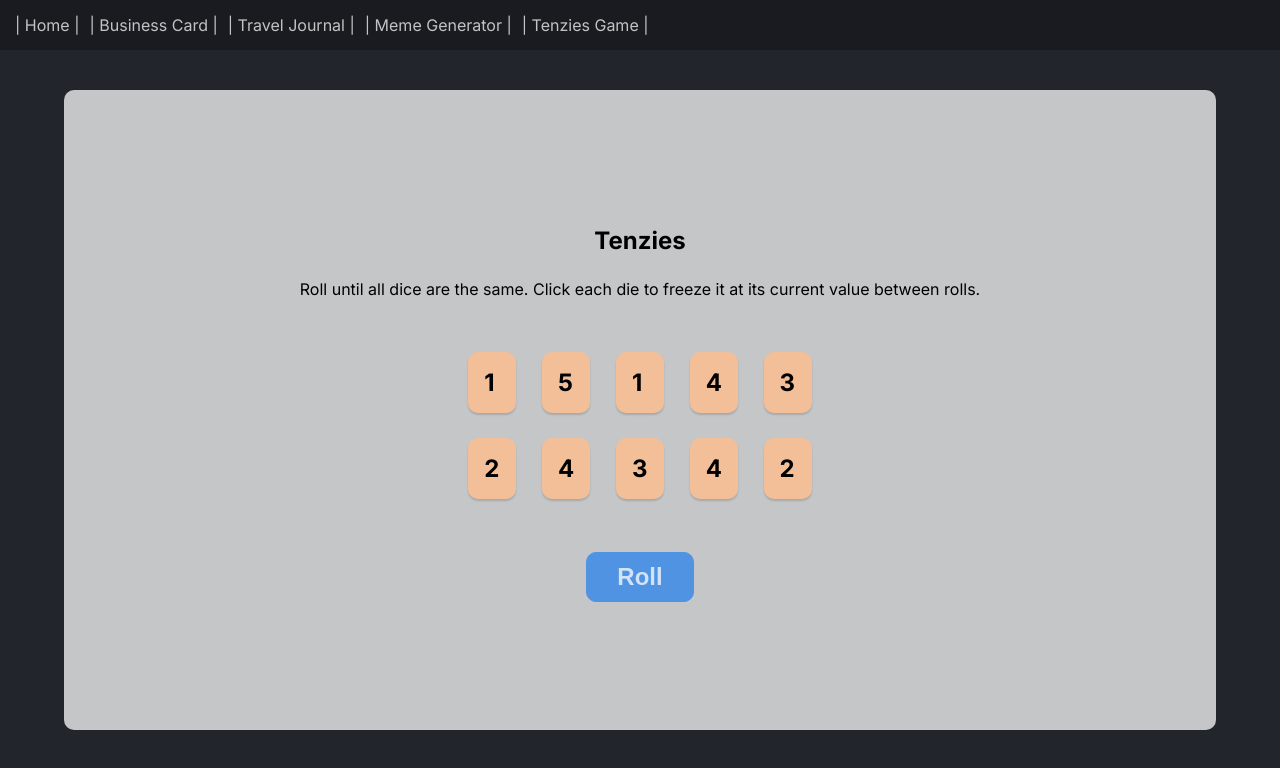
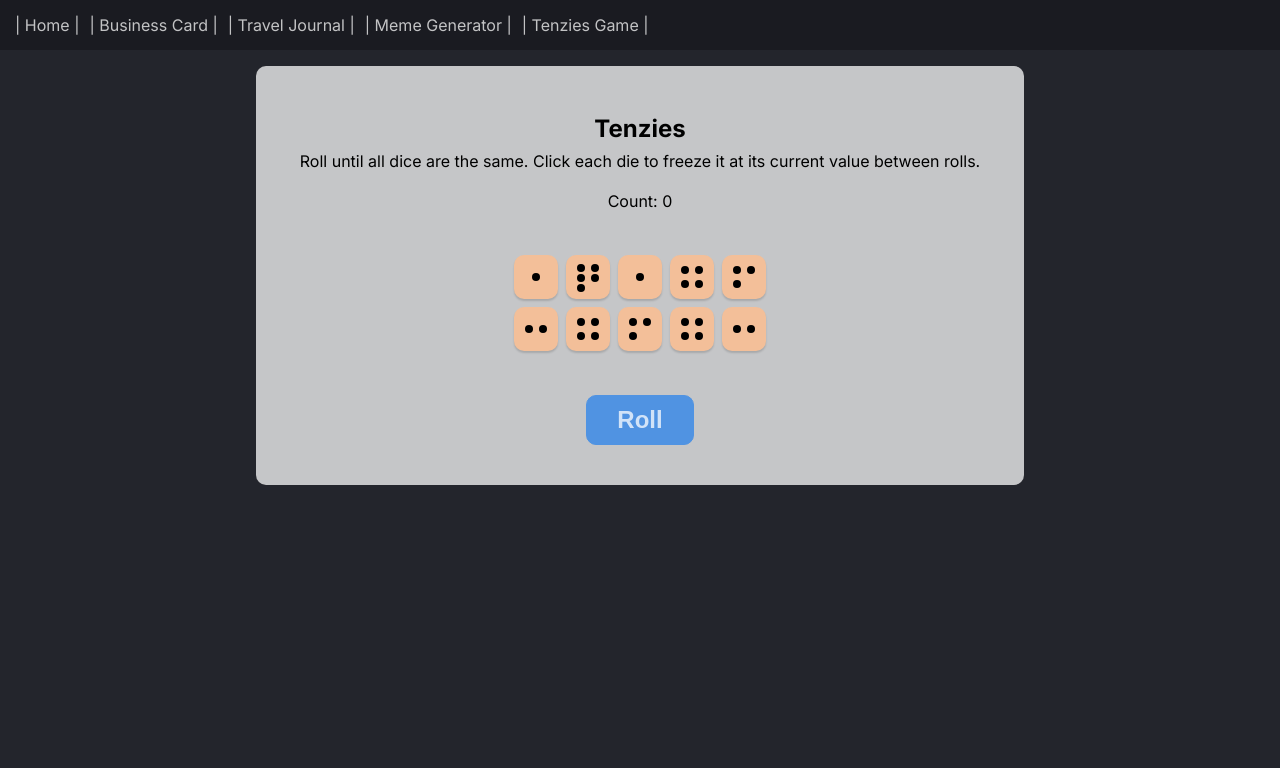
Before and after one commit to Dimterion/React-projects, a React (Create React App) app: page /tenzies-game in a window 1280 px wide. Shown: the top 768 px of the page. Built offline with nearby package versions, Linux system fonts and the light colour scheme.

Commit message:
update tenzies game

```diff
--- a/src/Pages/TenziesGame/TenziesGame.js
+++ b/src/Pages/TenziesGame/TenziesGame.js
@@ -7,6 +7,7 @@ import "./tenziesGame.css";
 function TenziesGame() {
   const [tenzies, setTenzies] = useState(allNewTenzies());
   const [gameState, setGameState] = useState(false);
+  const [count, setCount] = useState(0);
 
   useEffect(() => {
     const allHeld = tenzies.every((tenzie) => tenzie.isHeld);
@@ -62,19 +63,26 @@ function TenziesGame() {
           return tenzie.isHeld ? tenzie : generateNewTenzie();
         })
       );
+      setCount(prevCount => {
+        return prevCount = prevCount + 1
+      })
     } else {
       setGameState(false);
       setTenzies(allNewTenzies());
+      setCount(0)
     }
   }
 
   return (
     <section className="tenzies-section">
       <h1 className="game-title">Tenzies</h1>
-      <p className="game-instructions">
+      <div className="game-instructions">
         Roll until all dice are the same. Click each die to freeze it at its
         current value between rolls.
-      </p>
+        <br></br>
+        <br></br>
+        <div>Count: {count}</div>
+      </div>
       <div className="tenziesElements-container">{finalArray}</div>
       <button onClick={roll} className="rollDice-btn">
         {gameState ? "New Game" : "Roll"}
--- a/src/Pages/TenziesGame/tenziesGame.css
+++ b/src/Pages/TenziesGame/tenziesGame.css
@@ -4,9 +4,11 @@
   align-items: center;
   justify-content: center;
   background-color: var(--textLight);
-  width: 90vw;
-  height: 80vh;
-  margin: 5vh auto;
+  width: 95vw;
+  height: fit-content;
+  max-width: 768px;
+  margin: 2vh auto;
+  padding: 5vh 0;
   border-radius: 10px;
 }
 
--- a/src/components/TenzieElement/TenzieElement.js
+++ b/src/components/TenzieElement/TenzieElement.js
@@ -1,12 +1,19 @@
+import { nanoid } from "nanoid";
 import "./tenzieElement.css";
 
 function TenzieElement(props) {
+  const dots = [];
+
+  for (let i = 0; i < props.value; i++) {
+    dots.push(<div key={nanoid()} className="dot"></div>)
+  }
+
   return (
     <div
       className={props.isHeld ? "tenzieElement tenzieClicked" : "tenzieElement"}
       onClick={props.holdTenzie}
     >
-      {props.value}
+      {dots}
     </div>
   );
 }
--- a/src/components/TenzieElement/tenzieElement.css
+++ b/src/components/TenzieElement/tenzieElement.css
@@ -1,14 +1,26 @@
 .tenzieElement {
   background-color: var(--textGolden);
   border-radius: 10px;
-  padding: 2vh;
-  margin: 1vw;
-  font-size: 1.5rem;
-  font-weight: bold;
+  padding: 0.5rem;
+  margin: 0.25rem;
   box-shadow: 0px 2px 2px rgba(0, 0, 0, 0.15);
   cursor: pointer;
+  display: grid;
+  grid-template-columns: repeat(auto-fit, minmax(10px, 1fr));
+  align-items: center;
+  justify-items: center;
+  width: 1.75rem;
+  height: 1.75rem;
 }
 
 .tenzieClicked {
   background-color: var(--redBackground);
 }
+
+.dot {
+  width: 8px;
+  height: 8px;
+  background-color: #000;
+  border-radius: 50%;
+  margin: 1px;
+}
```
